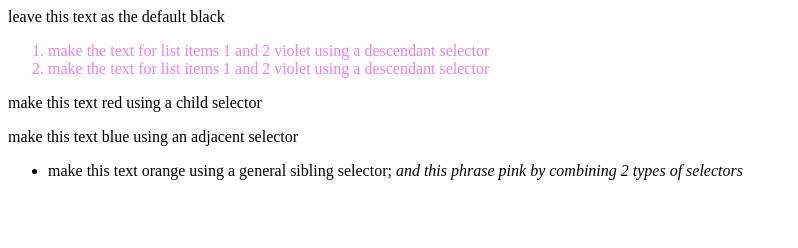
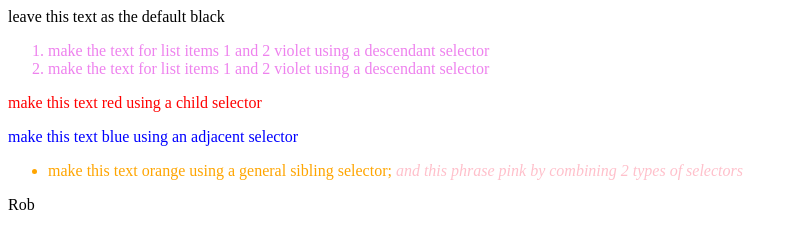
Before and after one commit to Nyilll/289.101, a plain HTML site: page 289.101.02.files/css_combinators_challenge.html in a window 1280 px wide. Shown: the whole page, without its empty margins (0-798 px from the left). Drawn offline with Linux system fonts and the light colour scheme.

Commit message:
Week 2 WD HM

```diff
--- a/289.101.02.files/css_combinators_challenge.html
+++ b/289.101.02.files/css_combinators_challenge.html
@@ -10,20 +10,43 @@
         /* https://developer.mozilla.org/Learn/CSS/Introduction_to_CSS/Combinators_and_multiple_selectors#Combinators_and_selector_lists */
         /* WRITE YOUR CSS HERE */
 
-        .oranges li {
+    .oranges li {
             color:violet
         }
+     div > p {
+            color:red
+        }
+        p + p {
+            color:blue
+        }
+        p ~ ul {
+             color:orange
+        }
+        p ~ ul li > em {
+            color:pink
+        }
+        /* " ul > li[class="a"] " this was the example we had on the link above to run us through the different selectors.
+                                  the "[ ]" had me stumped for ages thinking it was needed to combine two selectors.
+       /* li > em {
+            color:pink
+        } would've been easier */
+
 
     </style>
 </head>
 
+
+
 <body>
+
     <div>
         leave this text as the default black
+
         <ol class="oranges">
             <li>make the text for list items 1 and 2 violet using a descendant selector</li>
             <li>make the text for list items 1 and 2 violet using a descendant selector</li>
         </ol>
+
         <p>
             make this text red using a child selector
         </p>
@@ -37,3 +60,5 @@
 </body>
 
 </html>
+
+Rob
```
Also changed, not shown: mini_website/Mini_Website.html (+2 -0 lines).
